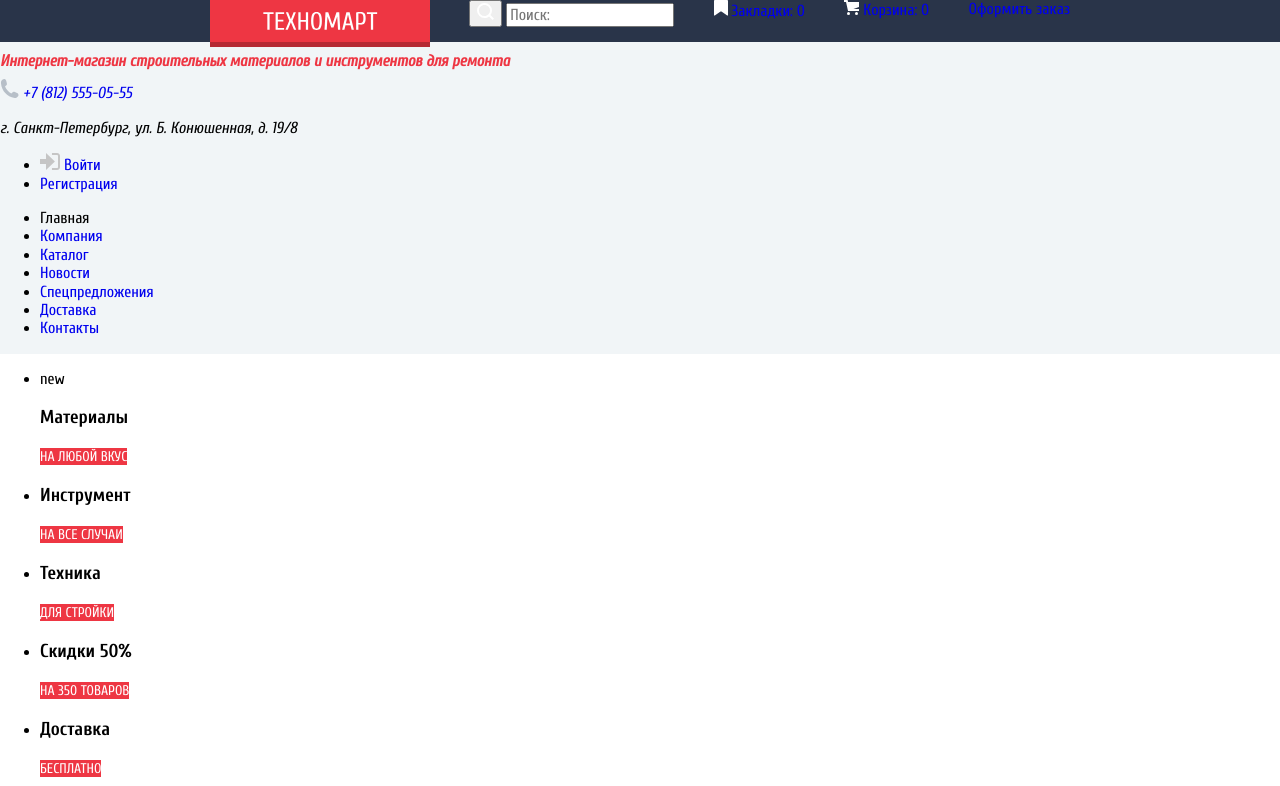
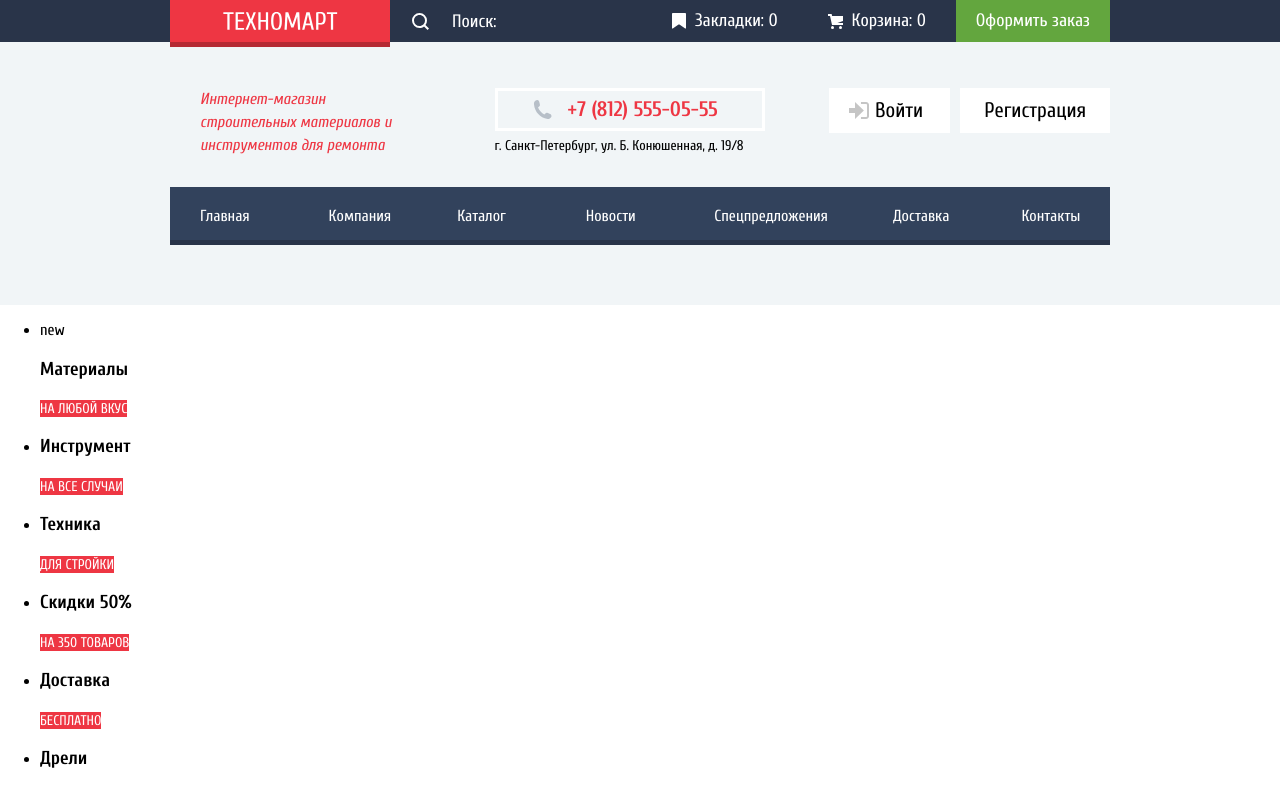
Before and after one commit to sashaKu/606417-technomart-24, a website: page source/index.html in a window 1280 px wide. Shown: the top 786 px of the page. Drawn offline with Linux system fonts and the light colour scheme.

Commit message:
ended header

```diff
--- a/source/index.html
+++ b/source/index.html
@@ -28,13 +28,13 @@
             </svg>
           </a>
           <form class="header__search search" action="https://echo.htmlacademy.ru" method="post">
-            <button class="search__button" aria-label="Поиск">
+            <input class="search__input" type="search" name="search" placeholder="Поиск:">
+            <button class="search__button" type="submit" aria-label="Поиск">
               <svg xmlns="http://www.w3.org/2000/svg" width="17" height="17" viewBox="0 0 17 17">
                 <path fill="#ffffff"
                   d="M17 15.586l-3.542-3.542A7.465 7.465 0 0 0 15 7.5 7.5 7.5 0 1 0 7.5 15c1.71 0 3.282-.579 4.544-1.542L15.586 17 17 15.586zM2 7.5C2 4.467 4.467 2 7.5 2 10.532 2 13 4.467 13 7.5c0 3.032-2.468 5.5-5.5 5.5A5.506 5.506 0 0 1 2 7.5z" />
                 </svg>
             </button>
-            <input type="search__input" name="search" placeholder="Поиск:">
           </form>
           <a class="header__bookmark" href="#">
             <svg xmlns="http://www.w3.org/2000/svg" width="14" height="16" viewBox="0 0 14 16">
@@ -51,8 +51,8 @@
           <a class="header__order" href="#">Оформить заказ</a>
         </div>
       </div>
-      <div class="header__middle">
-        <h1 class="header__title">Интернет-магазин строительных материалов и инструментов для ремонта</h1>
+      <div class="header__middle wrapper">
+        <p class="header__title">Интернет-магазин строительных материалов и инструментов для ремонта</p>
         <address class="header__address">
           <a class="header__address-phone" href="tel:+78125550555">
             <svg xmlns="http://www.w3.org/2000/svg" width="19" height="19" viewBox="0 0 19 19">
@@ -65,7 +65,7 @@
         </address>
         <ul class="header__authorization authorization">
           <li>
-            <a class="authorization__auth-link" href="#">
+            <a class="authorization__link authorization__auth-link" href="#">
               <svg xmlns="http://www.w3.org/2000/svg" width="20" height="17" viewBox="0 0 20 17">
                 <path fill="#c5c5c5" d="M14.875 8.5L6 0v6H0v5h6v6z" />
                 <path fill="#c5c5c5" d="M16.986 15.01h-5.027V17h5.027c2.178 0 3.004-1.81 3.029-3.026V3.028C19.99 1.811 19.164 0 16.986 0h-5.027v1.99h5.027c.839 0 .992.681 1.01 1.057v10.904c-.017.376-.171 1.059-1.01 1.059z" />
@@ -74,11 +74,11 @@
             </a>
           </li>
           <li>
-            <a class="authorization__reg-link" href="#">Регистрация</a>
+            <a class="authorization__link authorization__reg-link" href="#">Регистрация</a>
           </li>
         </ul>
       </div>
-      <nav class="header__navigation navigation">
+      <nav class="header__navigation navigation wrapper">
         <ul class="navigation__list">
           <li>
             <a>Главная</a>
@@ -105,6 +105,7 @@
       </nav>
     </header>
     <main>
+      <h1 class="visually-hidden">Интернет-магазин "Техномарт"</h1>
       <section class="advantage">
         <h2 class="visually-hidden">Преимущества</h2>
         <ul class="advantage__list">
--- a/source/less/blocks/authorization.less
+++ b/source/less/blocks/authorization.less
@@ -0,0 +1,46 @@
+.authorization {
+  margin: 0;
+  padding: 0;
+  display: flex;
+  flex-direction: row;
+  justify-content: flex-start;
+  align-items: flex-start;
+  list-style: none;
+  font-size: 21px;
+  line-height: 21px;
+
+  li {
+    margin-right: 10px;
+  }
+
+  li:last-child {
+    margin-right: 0;
+  }
+
+}
+
+.authorization__link {
+  display: flex;
+  padding-top: 12px;
+  padding-bottom: 12px;
+  padding-left: 20px;
+  padding-right: 27px;
+  flex-direction: row;
+  align-items: center;
+  color: #000000;
+  background-color: @color-white;
+}
+
+.authorization__auth-link {
+
+  svg {
+    width: 20px;
+    height: 17px;
+    margin-right: 6px;
+  }
+}
+
+.authorization__reg-link {
+  padding-left: 24px;
+  padding-right: 24px;
+}
--- a/source/less/blocks/header.less
+++ b/source/less/blocks/header.less
@@ -1,5 +1,5 @@
 .header__top {
-  min-height: 42px;
+  margin-bottom: 46px;
   background-color: #293449;
 }
 
@@ -31,9 +31,89 @@
   }
 }
 
+.header__bookmark,
+.header__basket,
+.header__order {
+  display: flex;
+  height: 42px;
+  padding-left: 20px;
+  padding-right: 20px;
+  justify-content: center;
+  align-items: center;
+  font-size: 18px;
+  line-height: 18px;
+  color: @color-white;
+
+  span {
+    padding-left: 9px;
+  }
+}
+
+.header__bookmark {
+
+  svg {
+    width: 14px;
+    height: 16px;
+  }
+}
+
+.header__basket {
+
+  svg {
+    width: 15px;
+    height: 15px;
+  }
+}
+
+.header__order {
+  background-color: @color-basic-green;
+}
+
+.header__middle {
+  display: flex;
+  flex-direction: row;
+  justify-content: space-between;
+}
+
 .header__title {
+  margin: 0;
+  width: 260px;
+  padding: 30px;
+  padding-top: 0;
   font-size: 16px;
-  line-height: 1;
+  line-height: 23px;
   font-style: italic;
   color: @color-basic-red;
 }
+
+.header__address-phone {
+  display: flex;
+  width: 270px;
+  margin-bottom: 3px;
+  padding-top: 8px;
+  padding-bottom: 8px;
+  padding-left: 35px;
+  flex-direction: row;
+  justify-content: flex-start;
+  align-items: center;
+  border: 3px solid @color-white;
+  font-size: 21px;
+  line-height: 21px;
+  font-weight: 700;
+  font-style: normal;
+  color: @color-basic-red;
+
+  svg {
+    display: block;
+    width: 19px;
+    height: 19px;
+    margin-right: 16px;
+  }
+}
+
+.header__address-info {
+  margin: 0;
+  font-size: 14px;
+  line-height: 24px;
+  font-style: normal;
+}
--- /dev/null
+++ b/source/less/blocks/navigation.less
@@ -0,0 +1,32 @@
+.navigation {
+  font-size: 16px;
+}
+
+.navigation__list {
+  display: flex;
+  margin: 0;
+  padding: 0;
+  flex-direction: row;
+  justify-content: flex-end;
+  list-style: none;
+  background-color: #32425C;
+  box-shadow: inset 0px -5px 0px #293449;
+
+  li {
+    width: 100%;
+    margin-right: 10px;
+  }
+
+  li:last-child {
+    margin-right: 0;
+  }
+
+  a {
+    display: inline-block;
+    padding-left: 30px;
+    padding-right: 25px;
+    padding-top: 20px;
+    padding-bottom: 20px;
+    color: @color-white;
+  }
+}
--- a/source/less/blocks/search.less
+++ b/source/less/blocks/search.less
@@ -0,0 +1,46 @@
+.search {
+  display: flex;
+  flex-direction: row-reverse;
+  margin: 0;
+  padding: 0;
+}
+
+.search__button {
+  display: flex;
+  width: 42px;
+  height: 42px;
+  padding: 0;
+  flex-direction: row;
+  justify-content: center;
+  align-items: center;
+  background-color: #293449;
+  border: none;
+
+  svg {
+    width: 17px;
+    height: 17px;
+  }
+}
+
+.search__input {
+  padding: 0;
+  padding-left: 10px;
+  padding-right: 10px;
+  border: none;
+  background-color: #293449;
+  color: @color-white;
+  font-family: "Cuprum", sans-serif;
+  font-weight: 400;
+  font-style: normal;
+  font-size: 18px;
+  line-height: 18px;
+  appearance: none;
+}
+
+.search__input::placeholder {
+  font-family: "Cuprum", sans-serif;
+  font-weight: 400;
+  font-style: normal;
+  background-color: #293449;
+  color: @color-white;
+}
--- a/source/less/common.less
+++ b/source/less/common.less
@@ -35,6 +35,7 @@ img {
 
 header {
   grid-area: header;
+  padding-bottom: 60px;
   background-color: @color-basic-background;
 }
 
--- a/source/less/mixins.less
+++ b/source/less/mixins.less
@@ -14,7 +14,7 @@ input[type="radio"].visually-hidden {
 }
 
 .wrapper {
-  width: 900px;
+  width: 980px;
   margin: 0 auto;
   padding: 0 20px;
 }
--- a/source/less/style.less
+++ b/source/less/style.less
@@ -11,6 +11,7 @@
 @import "blocks/header.less";
 @import "blocks/modal-map.less";
 @import "blocks/modal-write.less";
+@import "blocks/navigation.less";
 @import "blocks/producers.less";
 @import "blocks/product.less";
 @import "blocks/products.less";
```
Also changed, not shown: source/css/style.css, 1 other file.
